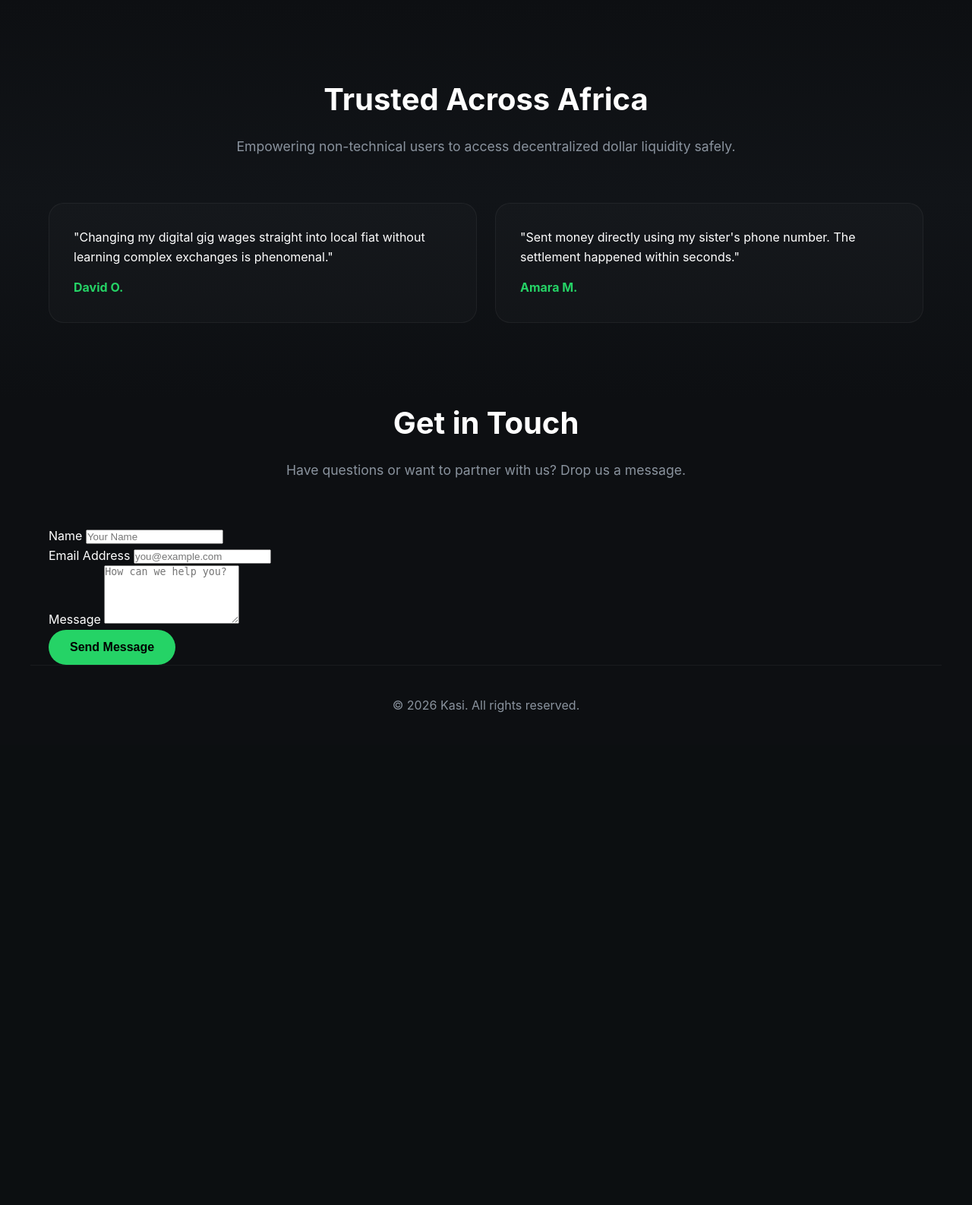
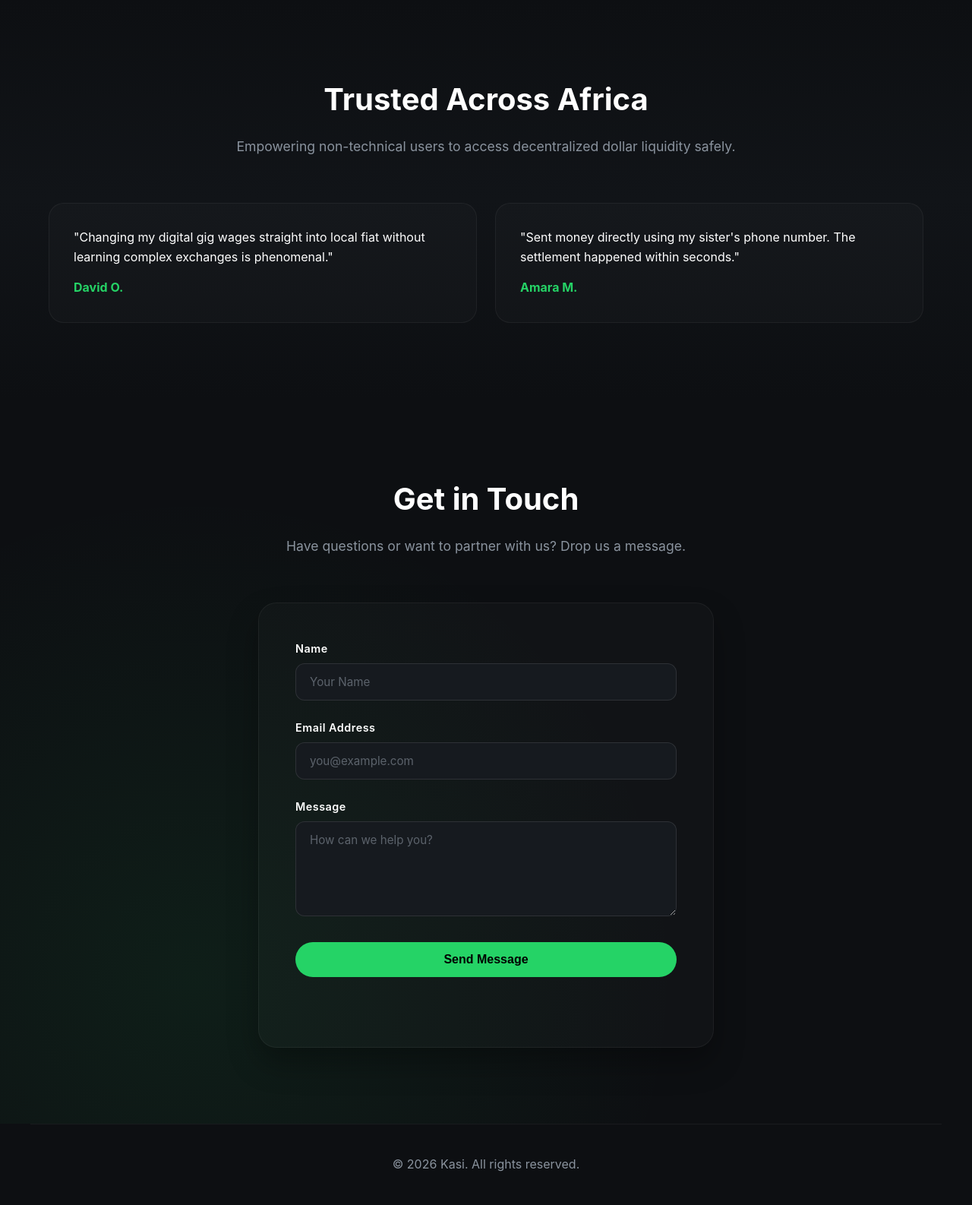
Before and after one commit to Group-2-Kisumu/Frontend, a Flask app: template templates/index.html in a window 1280 px wide. Shown: the part 1405-2991 px from the top of the page at 76% size. Before the commit the page ends 2343 px from the top, so only its background shows below. Run offline with Flask 3, Linux system fonts and the light colour scheme; the template is opened without the code that fills it, so the values that code supplies are empty; parts of the project's set-up code (start-up, migrations or seed data) failed here and were passed over.

Commit message:
feat: Add css to contact me section

```diff
--- a/static/style.css
+++ b/static/style.css
@@ -327,6 +327,80 @@
             border-radius: 20px;
         }
 
+        /* Contact Section */
+        .contact {
+            padding: 100px 0;
+            background: radial-gradient(circle at 20% 80%, rgba(37, 211, 102, 0.08), transparent 50%);
+        }
+
+        .contact-card {
+            background: rgba(255, 255, 255, 0.02);
+            border: 1px solid rgba(255, 255, 255, 0.05);
+            border-radius: 24px;
+            padding: 48px;
+            max-width: 600px;
+            margin: 0 auto;
+            box-shadow: 0 20px 40px rgba(0, 0, 0, 0.3);
+        }
+
+        .form-group {
+            margin-bottom: 24px;
+            display: flex;
+            flex-direction: column;
+            gap: 8px;
+        }
+
+        .form-group label {
+            font-size: 0.9rem;
+            font-weight: 600;
+            color: var(--text-main);
+            letter-spacing: 0.5px;
+        }
+
+        .form-group input,
+        .form-group textarea {
+            background-color: var(--card-bg);
+            border: 1px solid rgba(255, 255, 255, 0.1);
+            border-radius: 12px;
+            padding: 14px 18px;
+            color: var(--text-main);
+            font-family: var(--font-stack);
+            font-size: 0.95rem;
+            outline: none;
+            transition: all 0.3s ease;
+        }
+
+        .form-group input::placeholder,
+        .form-group textarea::placeholder {
+            color: var(--text-muted);
+            opacity: 0.6;
+        }
+
+        .form-group input:focus,
+        .form-group textarea:focus {
+            border-color: var(--accent-green);
+            box-shadow: 0 0 0 4px rgba(37, 211, 102, 0.15);
+            background-color: rgba(22, 26, 31, 0.8);
+        }
+
+        .form-group textarea {
+            resize: vertical;
+        }
+
+        .btn-submit {
+            width: 100%;
+            margin-top: 10px;
+        }
+
+        .contact-feedback {
+            margin-top: 20px;
+            font-size: 0.95rem;
+            text-align: center;
+            font-weight: 500;
+            min-height: 24px;
+            transition: all 0.3s ease;
+        }
+
         /* Mobile Responsive */
         @media (max-width: 968px) {
             .hero-grid {
```
